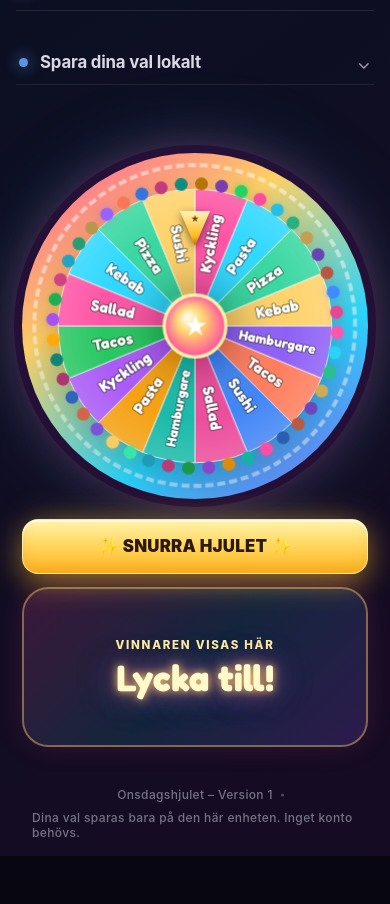
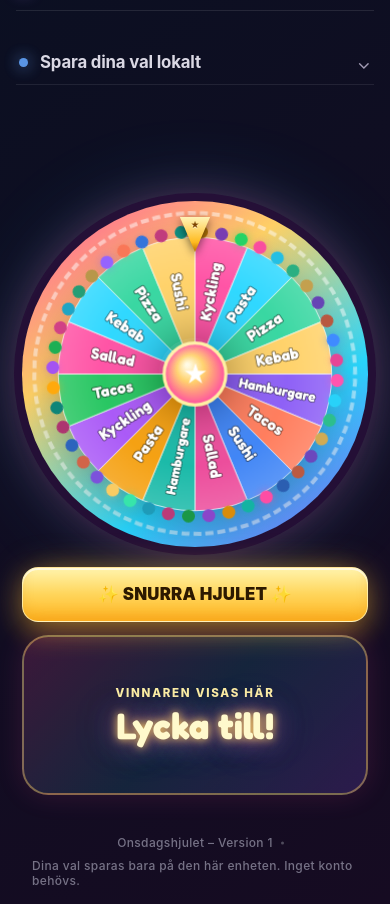
Before and after one commit to YerAWizzard/onsdagshjulet, a React (Vite) app: page / in a window 390 px wide. Shown: the part 1390-2294 px from the top of the page. Before the commit the page ends 2246 px from the top, so only its background shows below. Built offline with nearby package versions, Linux system fonts and the light colour scheme.

Commit message:
Save known-good audio and responsive UI baseline

```diff
--- a/src/App.css
+++ b/src/App.css
@@ -1365,6 +1365,7 @@
   }
 
   .wheel-card {
+    margin-top: 24px;
     min-height: 560px;
   }
 
--- a/src/App.jsx
+++ b/src/App.jsx
@@ -90,6 +90,7 @@ function App() {
   useEffect(() => {
     const engine = audioEngineRef.current
     const initialAudio = initialAudioRef.current
+    engine.activate()
     engine.setMode(initialAudio.mode)
     engine.setTrack(initialAudio.trackIndex)
     engine.setVolume(initialAudio.volume)
@@ -155,10 +156,12 @@ function App() {
   }
 
   const updateAudio = (updates) => {
+    if ('volume' in updates) {
+      audioEngineRef.current.setVolume(updates.volume)
+    }
     setAudio((current) => {
       const next = { ...current, ...updates }
       if ('mode' in updates && updates.mode !== current.mode) next.trackIndex = 0
-      if ('volume' in updates) audioEngineRef.current.setVolume(next.volume)
       if ('effectsVolume' in updates) audioEngineRef.current.setEffectsVolume(next.effectsVolume)
       if ('mode' in updates) audioEngineRef.current.setMode(next.mode)
       if ('trackIndex' in updates) audioEngineRef.current.setTrack(next.trackIndex)
--- a/src/components/ControlPanel/AudioSettings.jsx
+++ b/src/components/ControlPanel/AudioSettings.jsx
@@ -41,7 +41,7 @@ function AudioSettings({ audio, onChange, t }) {
       </div>
       <label className="volume-control">
         <span>{t('audio.volume')}</span>
-        <input aria-label={t('audio.volume')} max="100" min="0" onChange={updateMusicVolume} onInput={updateMusicVolume} type="range" value={Math.round(audio.volume * 100)} />
+        <input aria-label={t('audio.volume')} max="100" min="0" onInput={updateMusicVolume} onPointerCancel={updateMusicVolume} onPointerUp={updateMusicVolume} type="range" value={Math.round(audio.volume * 100)} />
         <span>{Math.round(audio.volume * 100)}%</span>
       </label>
       <label className="volume-control">
--- a/src/components/Wheel/Wheel.css
+++ b/src/components/Wheel/Wheel.css
@@ -10,10 +10,13 @@
 }
 
 .wheel-visual {
+  --wheel-outer-ring-width: 26px;
+  --wheel-pointer-scale: 1;
+
   position: relative;
   width: min(100%, 720px);
   aspect-ratio: 1;
-  padding: 26px;
+  padding: var(--wheel-outer-ring-width);
   border-radius: 50%;
   background: linear-gradient(145deg, #ff4fa3, #ffd166 34%, #29d7ff 68%, #8b5cf6);
   box-shadow:
@@ -54,7 +57,7 @@
 
 .wheel-canvas-wrap {
   position: absolute;
-  inset: 26px;
+  inset: var(--wheel-outer-ring-width);
   border-radius: 50%;
   overflow: visible;
 }
@@ -91,13 +94,13 @@
 .wheel-pointer {
   position: absolute;
   z-index: 4;
-  top: 5px;
+  top: var(--wheel-segment-edge);
   left: 50%;
   width: 76px;
   height: 88px;
   filter: drop-shadow(0 8px 10px rgba(0, 0, 0, 0.5));
-  transform: translateX(-50%);
-  transform-origin: 50% 0;
+  transform: translate(-50%, -60%) scale(var(--wheel-pointer-scale));
+  transform-origin: 50% 60%;
 }
 
 .wheel-pointer::before {
@@ -556,11 +559,11 @@
 
   .wheel-visual {
     width: min(100%, 680px);
+    margin-top: 24px;
   }
 
   .wheel-pointer {
-    transform: translateX(-50%) scale(0.4);
-    transform-origin: 50% 100%;
+    --wheel-pointer-scale: 0.4;
   }
 
   .spin-button {
--- a/src/components/Wheel/Wheel.jsx
+++ b/src/components/Wheel/Wheel.jsx
@@ -4,7 +4,10 @@ import { getRandomSpinDuration } from './WheelPhysics.js'
 import WheelCanvas from './WheelCanvas.jsx'
 import WheelPointer from './WheelPointer.jsx'
 import WheelResult from './WheelResult.jsx'
-import { FESTIVAL_PALETTE } from './WheelRenderer.js'
+import {
+  FESTIVAL_PALETTE,
+  WHEEL_OUTER_RADIUS_RATIO,
+} from './WheelRenderer.js'
 import './Wheel.css'
 
 const BULBS = Array.from({ length: 44 }, (_, index) => ({
@@ -94,7 +97,12 @@ function Wheel({ audioEngine, options, probabilities, probabilityError, spinSett
             />
           ))}
         </div>
-        <div className="wheel-canvas-wrap">
+        <div
+          className="wheel-canvas-wrap"
+          style={{
+            '--wheel-segment-edge': `${(0.5 - WHEEL_OUTER_RADIUS_RATIO) * 100}%`,
+          }}
+        >
           <WheelCanvas
             ref={wheelRef}
             items={wheelItems}
@@ -103,6 +111,7 @@ function Wheel({ audioEngine, options, probabilities, probabilityError, spinSett
             onSpinStateChange={setIsSpinning}
             onTick={() => audioEngine.playTick()}
           />
+          <WheelPointer isSpinning={isSpinning} />
         </div>
         <button
           aria-busy={isBusy}
@@ -112,7 +121,6 @@ function Wheel({ audioEngine, options, probabilities, probabilityError, spinSett
           onClick={handleSpin}
           type="button"
         />
-        <WheelPointer isSpinning={isSpinning} />
         {isCountingDown ? (
           <div className={`wheel-countdown${countdownText === '1' ? ' wheel-countdown--final-number' : ''}`} key={countdownText} aria-live="assertive">
             <strong>{countdownText}</strong>
--- a/src/components/Wheel/WheelCanvas.jsx
+++ b/src/components/Wheel/WheelCanvas.jsx
@@ -8,6 +8,7 @@ import {
 import {
   createVisualOrder,
   drawWheel,
+  WHEEL_OUTER_RADIUS_RATIO,
   WHEEL_SIZE,
 } from './WheelRenderer.js'
 import {
@@ -77,7 +78,13 @@ const WheelCanvas = forwardRef(function WheelCanvas(
       context.clip('evenodd')
       context.beginPath()
       context.moveTo(center, center)
-      context.arc(center, center, size * 0.465, start, start + step)
+      context.arc(
+        center,
+        center,
+        size * WHEEL_OUTER_RADIUS_RATIO,
+        start,
+        start + step,
+      )
       context.closePath()
       context.fillStyle = celebration.isStarPrize
         ? `rgba(255, 238, 138, ${0.16 + Math.max(0, pulse) * 0.28})`
--- a/src/components/Wheel/WheelRenderer.js
+++ b/src/components/Wheel/WheelRenderer.js
@@ -1,4 +1,5 @@
 export const WHEEL_SIZE = 900
+export const WHEEL_OUTER_RADIUS_RATIO = 0.465
 
 export const FESTIVAL_PALETTE = [
   '#FF4FA3',
@@ -83,7 +84,7 @@ export function drawWheel(context, items, visualOrder) {
   const size = WHEEL_SIZE
   const centerX = size / 2
   const centerY = size / 2
-  const outerRadius = size * 0.465
+  const outerRadius = size * WHEEL_OUTER_RADIUS_RATIO
   const innerRadius = size * 0.105
   const segmentCount = visualOrder.length
   const step = (Math.PI * 2) / segmentCount
```
Also changed, not shown: src/lib/AudioEngine.js.
